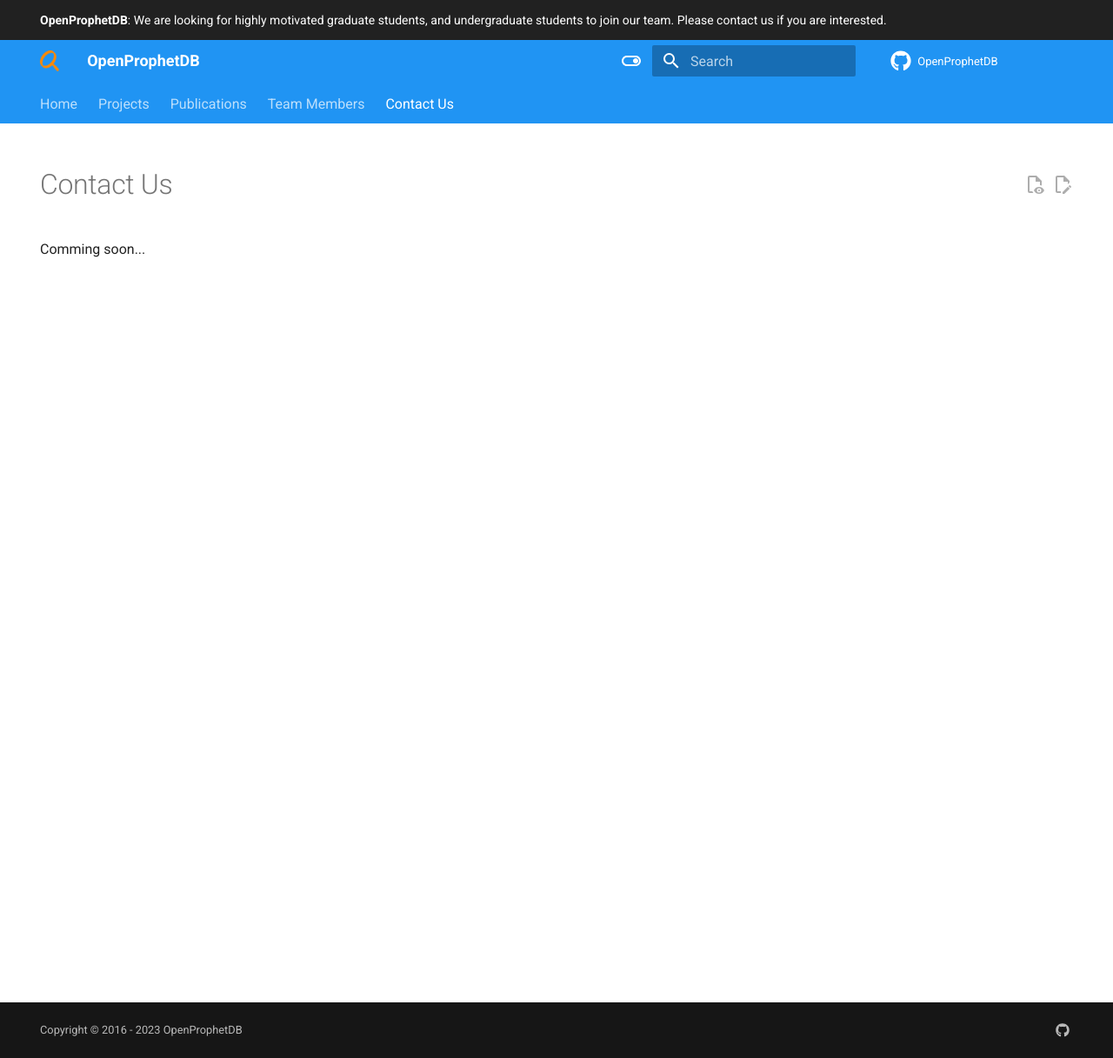
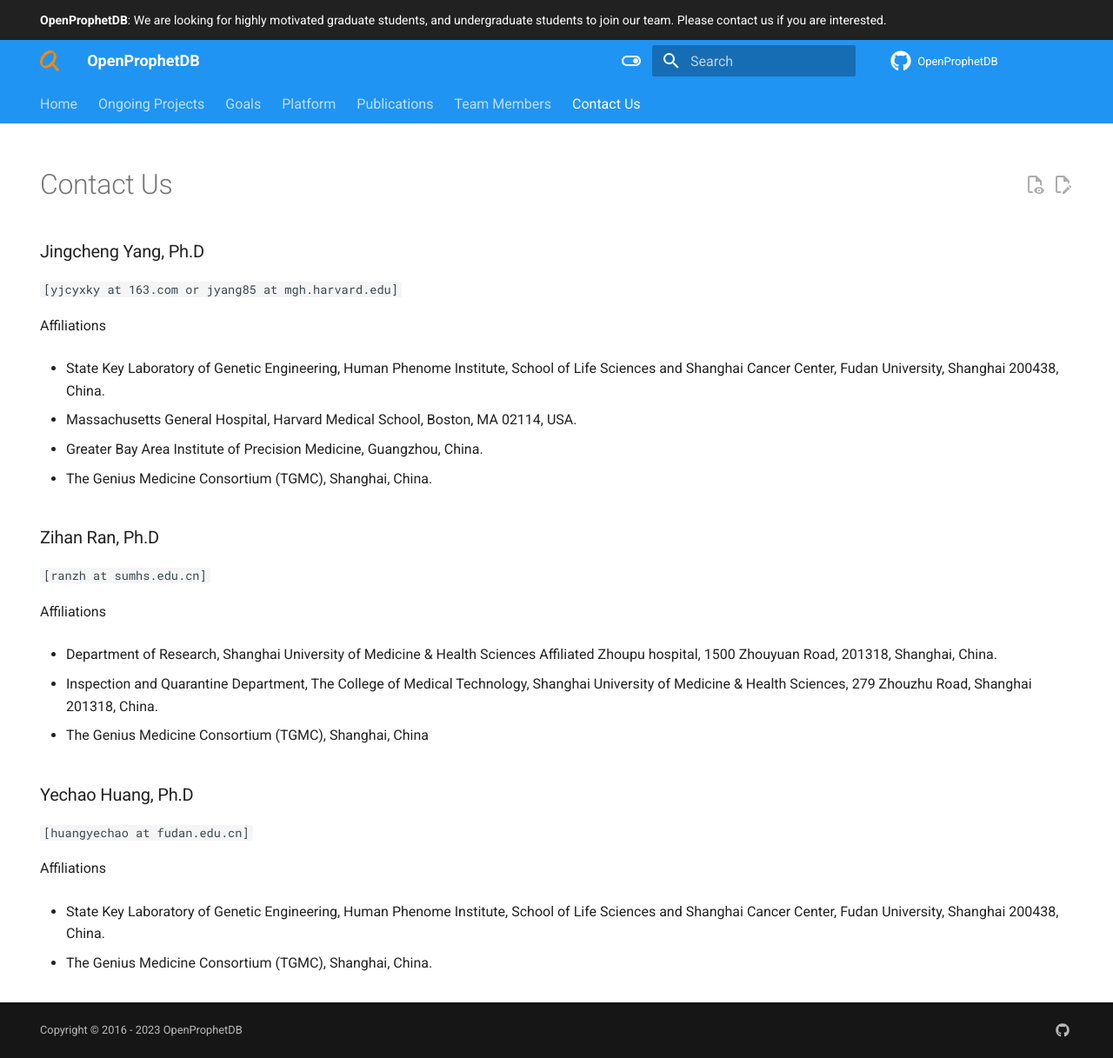
Before and after one commit to yjcyxky/prophetdb.org, an MkDocs documentation site: the page built from docs/contact.md, in a window 1280 px wide and 1217 px high. Shown: the whole window at 87% size. Built offline with MkDocs 1.6.1 and Material for MkDocs 9.7.7, drawn with Linux system fonts in a browser that asks for light colours; a script that is not in the unit is left out; comment, search, counter and statistics services are not loaded.

Commit message:
Add goals and platform docs.

```diff
--- a/docs/contact.md
+++ b/docs/contact.md
@@ -4,4 +4,38 @@
   - toc
 ---
 
-Comming soon...
+### Jingcheng Yang, Ph.D
+
+`[yjcyxky at 163.com or jyang85 at mgh.harvard.edu]`
+
+Affiliations
+
+- State Key Laboratory of Genetic Engineering, Human Phenome Institute, School of Life Sciences and Shanghai Cancer Center, Fudan University, Shanghai 200438, China.
+
+- Massachusetts General Hospital, Harvard Medical School, Boston, MA 02114, USA.
+
+- Greater Bay Area Institute of Precision Medicine, Guangzhou, China.
+
+- The Genius Medicine Consortium (TGMC), Shanghai, China.
+
+### Zihan Ran, Ph.D
+
+`[ranzh at sumhs.edu.cn]`
+
+Affiliations
+
+- Department of Research, Shanghai University of Medicine & Health Sciences Affiliated Zhoupu hospital, 1500 Zhouyuan Road, 201318, Shanghai, China.
+
+- Inspection and Quarantine Department, The College of Medical Technology, Shanghai University of Medicine & Health Sciences, 279 Zhouzhu Road, Shanghai 201318, China.
+
+- The Genius Medicine Consortium (TGMC), Shanghai, China
+
+### Yechao Huang, Ph.D
+
+`[huangyechao at fudan.edu.cn]`
+
+Affiliations
+
+- State Key Laboratory of Genetic Engineering, Human Phenome Institute, School of Life Sciences and Shanghai Cancer Center, Fudan University, Shanghai 200438, China.
+
+- The Genius Medicine Consortium (TGMC), Shanghai, China.
--- a/mkdocs.yml
+++ b/mkdocs.yml
@@ -66,7 +66,9 @@
 # Table of contents
 nav:
   - Home: index.md
-  - Projects: projects.md
+  - 'Ongoing Projects': projects.md
+  - Goals: goals.md
+  - Platform: platform.md
   - Publications: publications.md
   - 'Team Members': team_members.md
   - 'Contact Us': contact.md
```
Also changed, not shown: docs/goals.md (added, +29 -0 lines), docs/platform.md (added, +61 -0 lines), docs/projects.md (+14 -63 lines).
